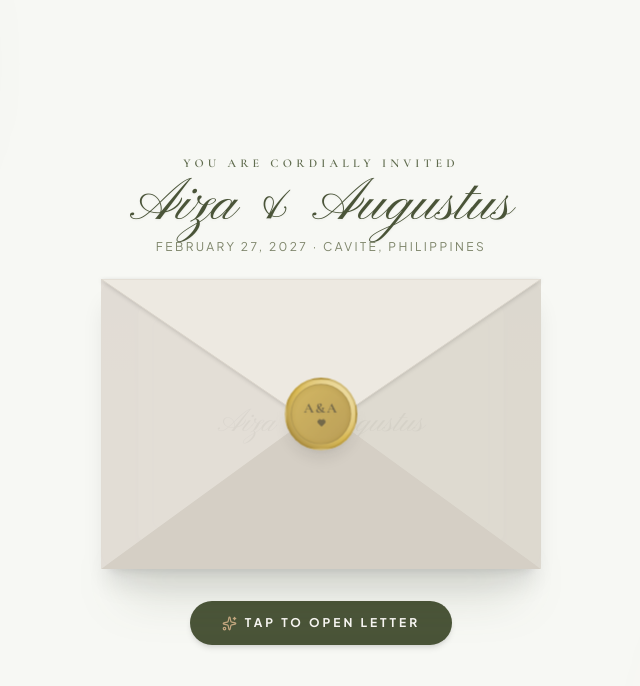
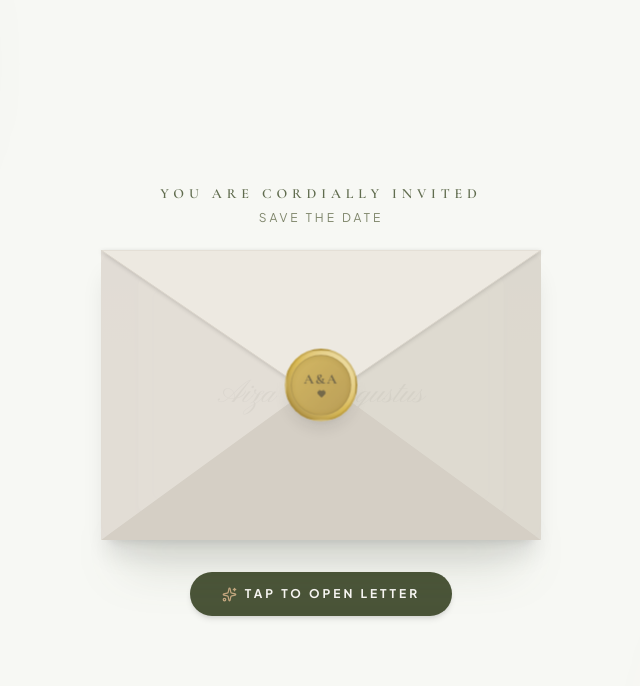
Before and after one commit to loloerzon-sudo/aiza-augustus, a React (Vite) app: page / in a window 1280 px wide. Shown: the top 686 px of the page, without its empty margins (319-959 px from the left). Built offline with nearby package versions, Linux system fonts and the light colour scheme.

Commit message:
style: remove couple names from above envelope for cleaner minimalist presentation

```diff
--- a/src/components/Envelope.tsx
+++ b/src/components/Envelope.tsx
@@ -29,14 +29,11 @@ export const Envelope: React.FC<EnvelopeProps> = ({ onOpen, isOpened }) => {
         transition={{ duration: 0.8 }}
         className="text-center mb-6"
       >
-        <p className="text-xs uppercase tracking-[0.35em] text-[#606C4E] font-serif font-semibold">
+        <p className="text-xs sm:text-sm uppercase tracking-[0.35em] text-[#606C4E] font-serif font-semibold">
           You Are Cordially Invited
         </p>
-        <h2 className="font-script text-5xl sm:text-6xl text-[#4A5438] mt-1 drop-shadow-xs">
-          Aiza & Augustus
-        </h2>
-        <p className="text-xs text-[#7D8469] tracking-[0.2em] uppercase mt-1 font-sans">
-          February 27, 2027 · Cavite, Philippines
+        <p className="text-xs text-[#7D8469] tracking-[0.25em] uppercase mt-1.5 font-sans">
+          Save The Date
         </p>
       </motion.div>
 
```
